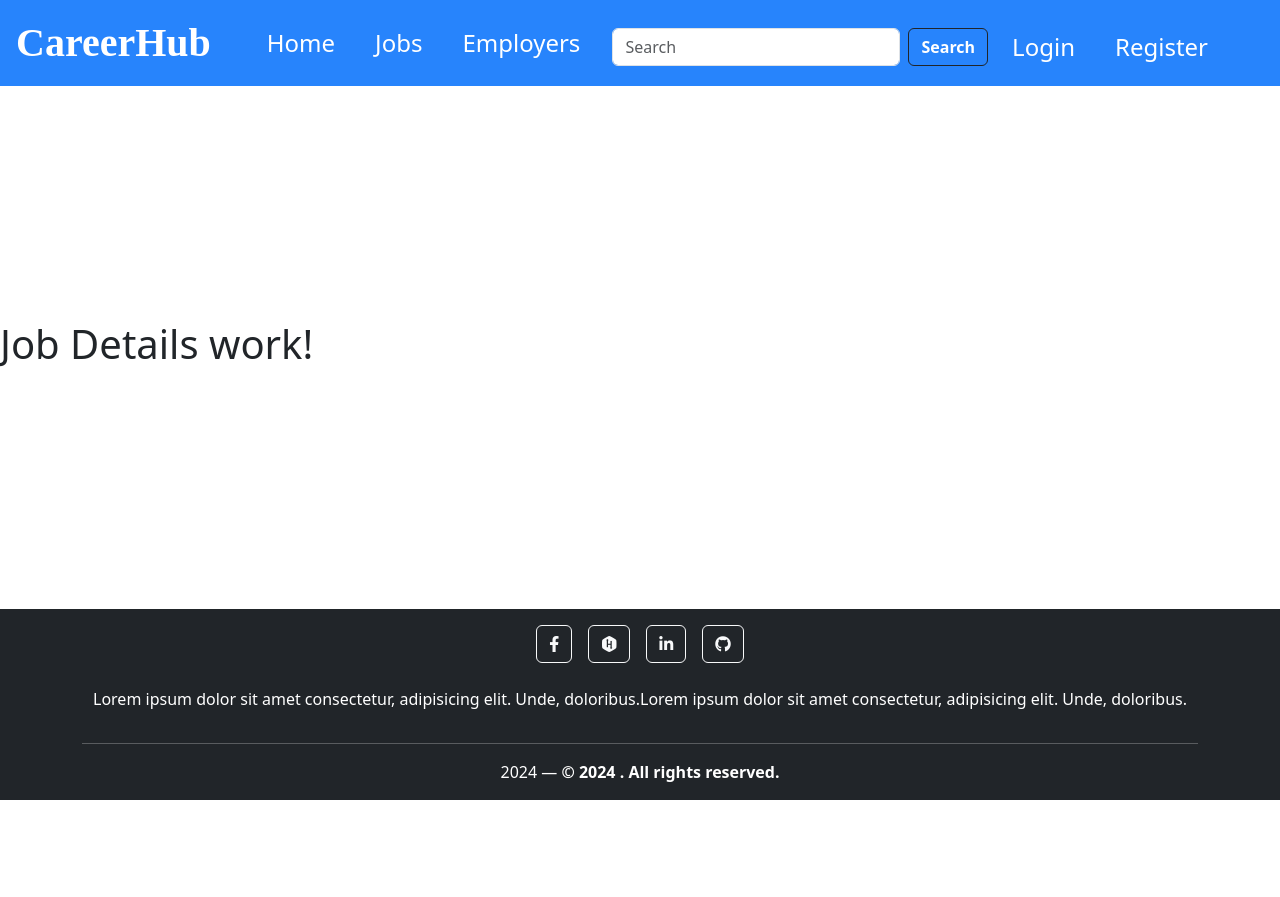
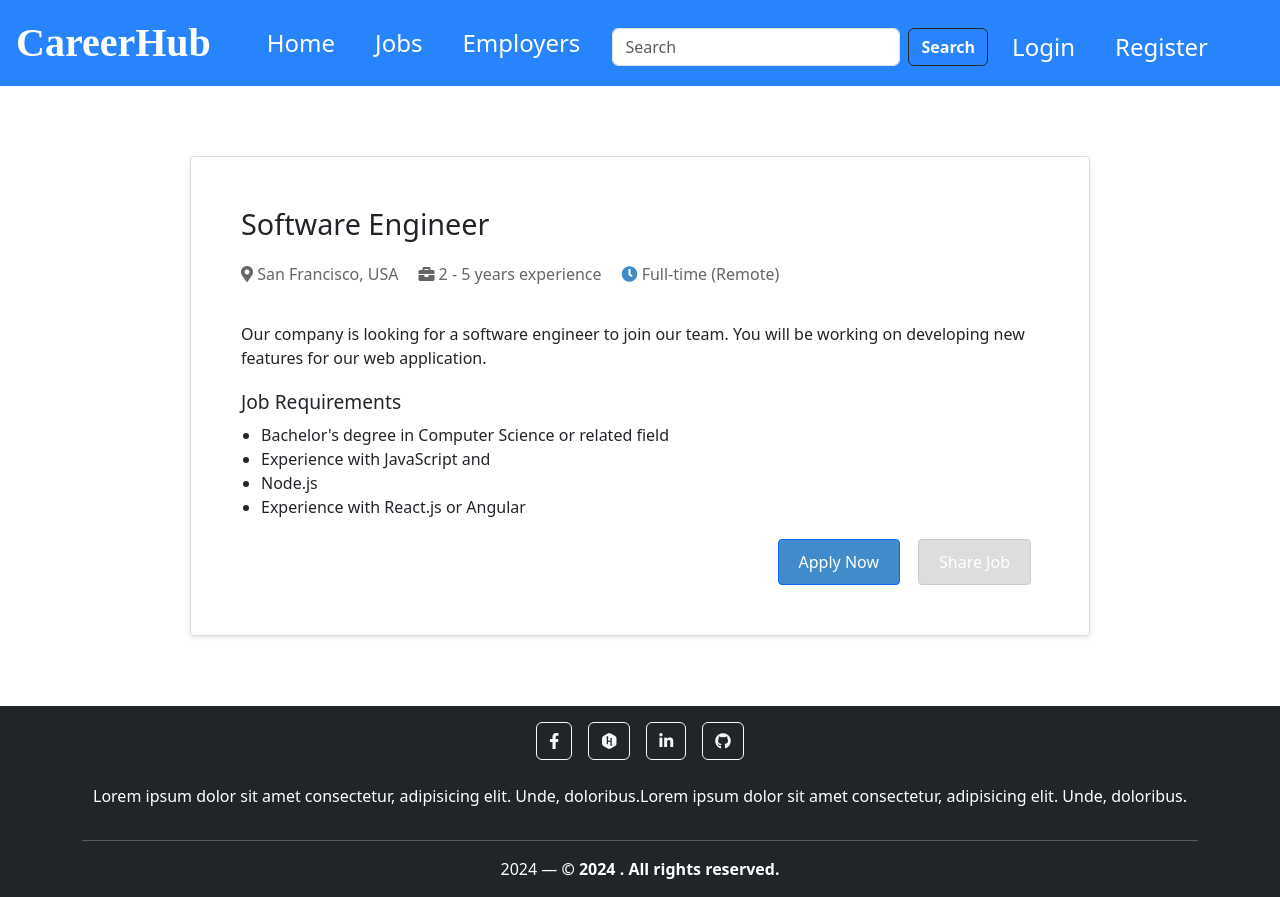
Before and after one commit to yousef8/CareerHub-FrontEnd, a Vue app: page /jobs/1 in a window 1280 px wide. Before the commit the page ends 800 px from the top, so only its background shows below. Built offline with nearby package versions, Linux system fonts and the light colour scheme; no server answers.

Commit message:
finished job description static

```diff
--- a/src/views/candidate/JobDetailsView.vue
+++ b/src/views/candidate/JobDetailsView.vue
@@ -1,14 +1,126 @@
 <template>
-  <h1>Job Details work!</h1>
+  <div class="job-details-container">
+    <h1 class="heading">{{ job.title }}</h1>
+    <div class="job-info">
+      <p class="location">
+        <i class="fas fa-map-marker-alt"></i> {{ job.city }}, {{ job.country }}
+      </p>
+      <p class="experience">
+        <i class="fas fa-briefcase"></i> {{ job.min_exp_years }} - {{ job.max_exp_years }} years
+        experience
+      </p>
+      <p class="job-type"><i class="fas fa-clock"></i> {{ job.type }} ({{ job.remote_type }})</p>
+    </div>
+    <div class="description" v-html="job.description"></div>
+    <div class="requirements">
+      <h2>Job Requirements</h2>
+      <ul>
+        <li v-for="requirement in job.requirements.split('\n')" :key="requirement">
+          {{ requirement.trim() }}
+        </li>
+      </ul>
+    </div>
+    <div class="actions">
+      <a href="#" class="btn btn-primary">Apply Now</a>
+      <a href="#" class="btn btn-secondary">Share Job</a>
+    </div>
+  </div>
 </template>
 
 <script lang="ts">
 export default {
   data() {
-    return {}
+    return {
+      job: {
+        title: 'Software Engineer',
+        city: 'San Francisco',
+        country: 'USA',
+        min_exp_years: 2,
+        max_exp_years: 5,
+        type: 'Full-time',
+        remote_type: 'Remote',
+        description: `<p>Our company is looking for a software engineer to join our team. You will be working on
+            developing new features for our web application.</p>`,
+        requirements: `Bachelor's degree in Computer Science or related field\nExperience with JavaScript and
+            Node.js\nExperience with React.js or Angular`
+      }
+    }
   },
   methods: {}
 }
 </script>
 
-<style scoped></style>
+<style scoped>
+.job-details-container {
+  padding: 50px;
+  max-width: 900px;
+  margin: 70px auto;
+  border: 1px solid #ddd;
+  border-radius: 4px;
+  box-shadow: 0 2px 4px rgba(0, 0, 0, 0.1); /* Optional subtle shadow */
+}
+
+.heading {
+  font-size: 1.8rem;
+  margin-bottom: 20px;
+}
+
+.job-info {
+  display: flex;
+  flex-wrap: wrap;
+  margin-bottom: 20px;
+}
+
+.job-info p {
+  margin-right: 20px;
+  color: #666;
+}
+
+.job-type i {
+  color: #428bca;
+}
+
+.description {
+  font-size: 16px;
+  line-height: 1.5;
+  margin-bottom: 20px;
+}
+
+.requirements {
+  margin-bottom: 20px;
+}
+
+.requirements h2 {
+  font-size: 1.2rem;
+  margin-bottom: 10px;
+}
+
+.requirements ul {
+  list-style: disc;
+  padding-left: 20px;
+}
+
+.actions {
+  display: flex;
+  justify-content: flex-end;
+}
+
+.actions a {
+  margin-left: 10px;
+}
+
+.btn {
+  padding: 10px 20px;
+  border-radius: 4px;
+}
+
+.btn-primary {
+  background-color: #428bca;
+  color: #fff;
+}
+
+.btn-secondary {
+  background-color: #ddd;
+  border: 1px solid #ccc;
+}
+</style>
```
